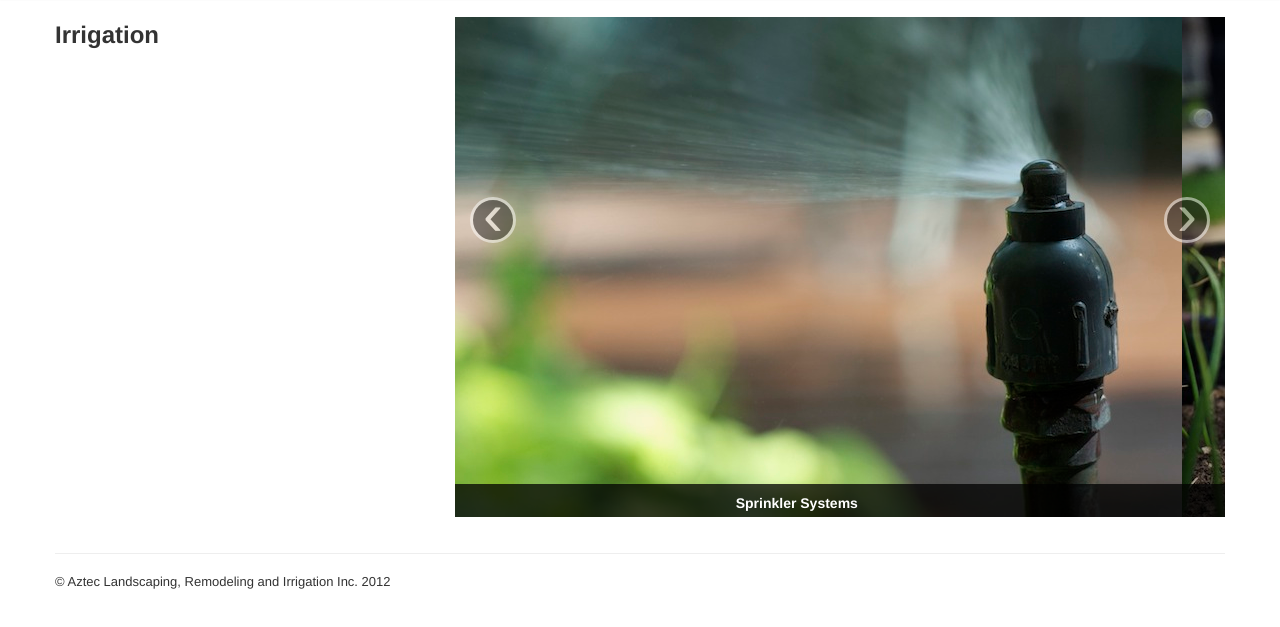
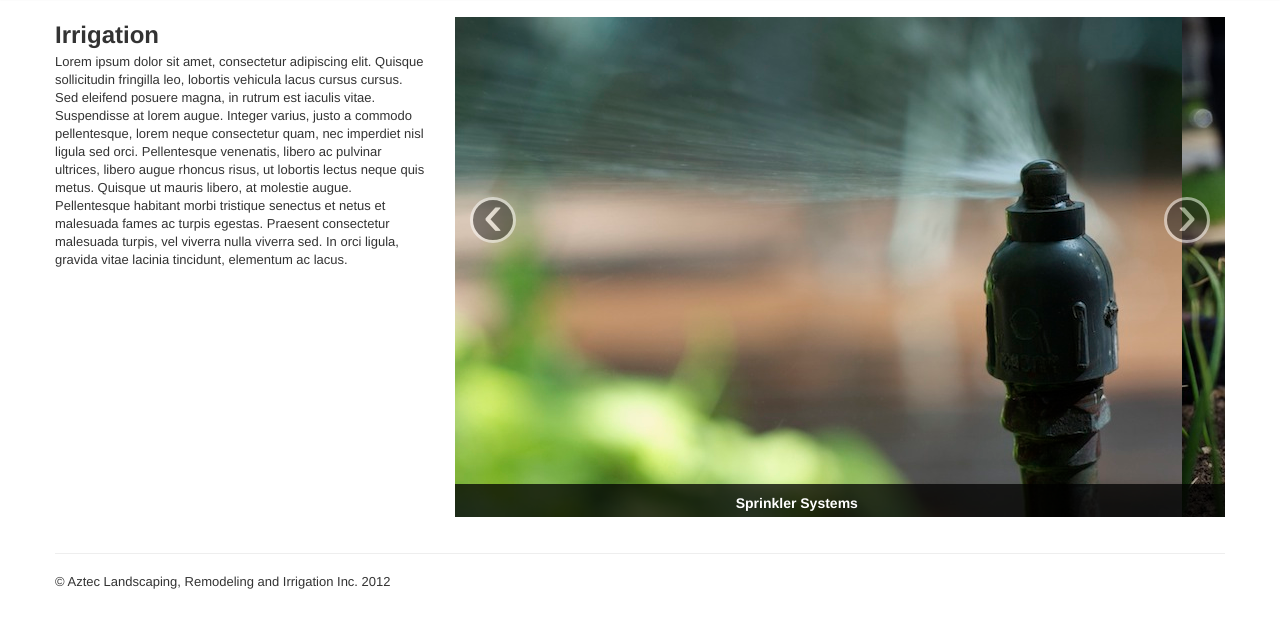
Before and after one commit to parisak/aztecweb, a plain HTML site: page irrigation.html in a window 1280 px wide. Shown: the part 43-670 px from the top of the page. Drawn offline with Linux system fonts and the light colour scheme.

Commit message:
Adding lorem ipsum text placeholders

```diff
--- a/irrigation.html
+++ b/irrigation.html
@@ -46,7 +46,7 @@
         <div class="span4">
           <h2>Irrigation</h2>
           <h3></h3>
-          <p></p>
+          <p>Lorem ipsum dolor sit amet, consectetur adipiscing elit. Quisque sollicitudin fringilla leo, lobortis vehicula lacus cursus cursus. Sed eleifend posuere magna, in rutrum est iaculis vitae. Suspendisse at lorem augue. Integer varius, justo a commodo pellentesque, lorem neque consectetur quam, nec imperdiet nisl ligula sed orci. Pellentesque venenatis, libero ac pulvinar ultrices, libero augue rhoncus risus, ut lobortis lectus neque quis metus. Quisque ut mauris libero, at molestie augue. Pellentesque habitant morbi tristique senectus et netus et malesuada fames ac turpis egestas. Praesent consectetur malesuada turpis, vel viverra nulla viverra sed. In orci ligula, gravida vitae lacinia tincidunt, elementum ac lacus.</p>
         </div>
 
         <div class="span8">
```
